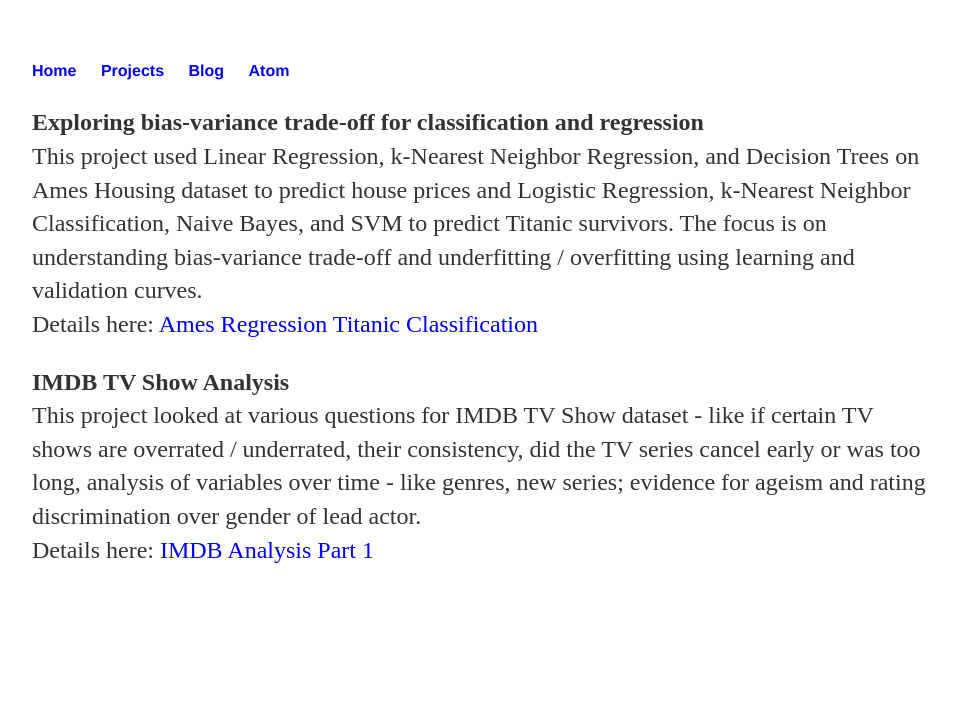
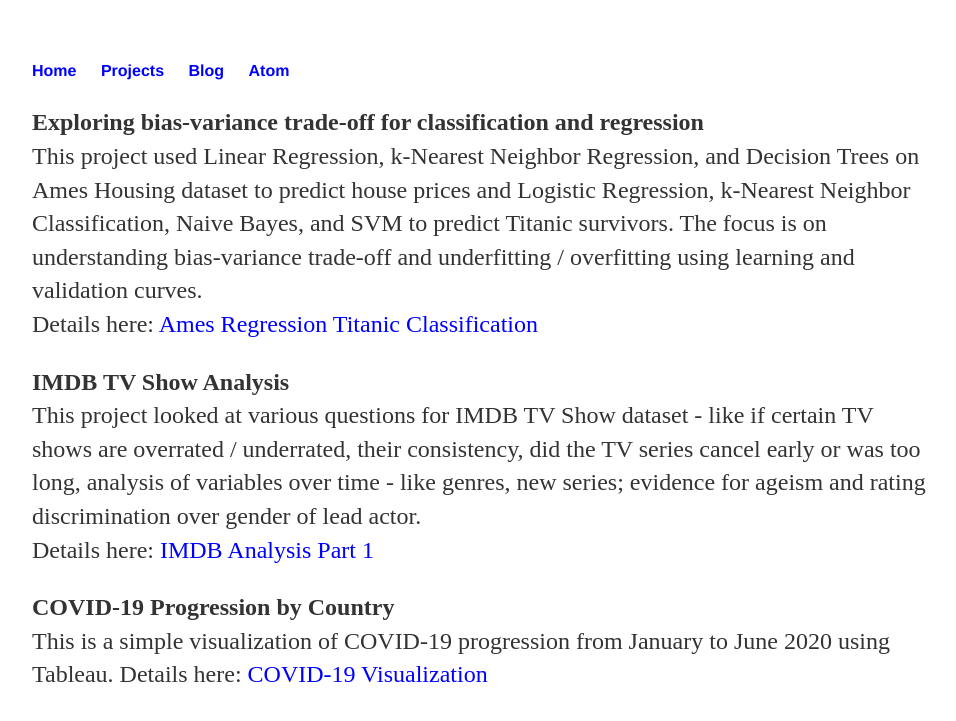
Before and after one commit to sabnanih/sabnanih.github.io, a Jekyll site: the page built from projects/index.md, in a window 1280 px wide. Shown: the top 721 px of the page, without its empty margins (160-1116 px from the left). Built offline with Jekyll 4.4.1, drawn with Linux system fonts in a browser that asks for light colours.

Commit message:
add visualization project

```diff
--- a/projects/index.md
+++ b/projects/index.md
@@ -23,4 +23,9 @@ Details here:
 **IMDB TV Show Analysis**
 This project looked at various questions for IMDB TV Show dataset - like if certain TV shows are overrated / underrated, their consistency, did the TV series cancel early or was too long, analysis of variables over time - like genres, new series; evidence for ageism and rating discrimination over gender of lead actor.
 Details here:
-<a href="https://sabnanih.github.io/blog/2020/05/25/IMDB-TV-Show-Analysis" target="_blank" rel="nofollow">IMDB Analysis Part 1</a>
+<a href="/blog/2020/05/25/IMDB-TV-Show-Analysis" target="_blank" rel="nofollow">IMDB Analysis Part 1</a>
+
+**COVID-19 Progression by Country**
+This is a simple visualization of COVID-19 progression from January to June 2020 using Tableau.
+Details here:
+<a href="/blog/2020/06/09/COVID19-Progression-by-Country" target="_blank" rel="nofollow">COVID-19 Visualization</a>
```
